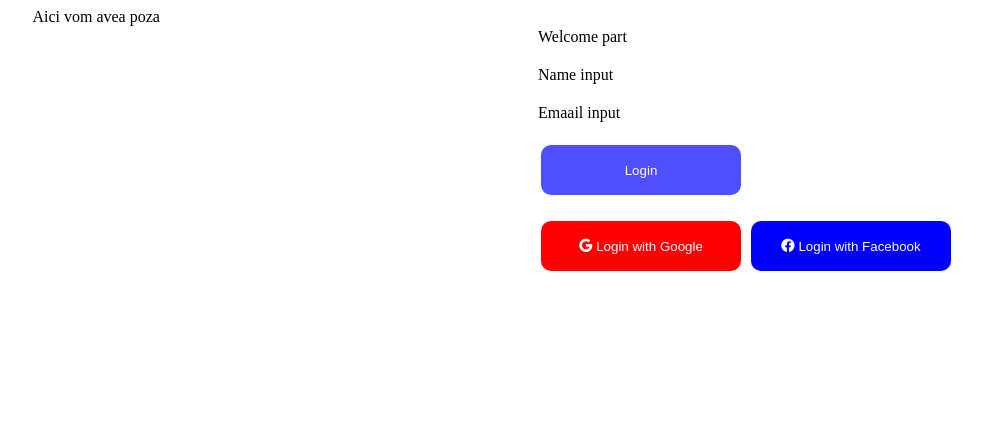
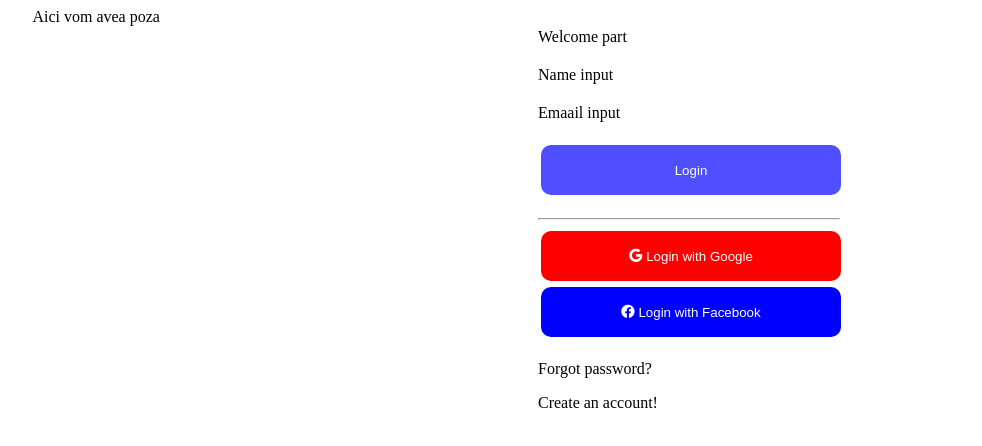
Before and after one commit to RolandSzB/ProjectCurs3, a plain HTML site: page index.html in a window 1280 px wide. Shown: the whole page, without its empty margins (102-1084 px from the left). Drawn offline with nearby package versions, Linux system fonts and the light colour scheme.

Commit message:
buttons modified, added vertical line

```diff
--- a/index.html
+++ b/index.html
@@ -10,7 +10,7 @@
         .buton {
         border: 0px;
         border-radius: 10px;
-        width: 200px;
+        width: 300px;
         height: 50px;
         margin: 3px;
         text-align: center;
@@ -21,9 +21,6 @@
             justify-content: center;
         }
         .info {
-            width: 40%;
-        }
-        .form {
             width: 40%;
         }
         .space {
@@ -45,7 +42,7 @@
             <div class="info">
                 Aici vom avea poza
             </div>
-            <div class="form">
+            <div class="info">
                <div class="space">
                 Welcome part
                 </div>
@@ -55,12 +52,17 @@
                 <div class="space">
                 Emaail input
                 </div>
-                <div class="space">
+                <div class="space info">
                     <button class="buton login">Login</button>
                  </div>
-                 <div class="space">
-                    <button class="buton google"><i class="bi bi-google"></i>   Login with Google</button>
-                    <button class="buton facebook"><i class="bi bi-facebook"></i>   Login with Facebook</button>
+                 <div class="space info">
+                    <hr width="300px">
+                    <button class="buton google"><i class="bi bi-google"></i>    Login with Google</button>
+                    <button class="buton facebook"><i class="bi bi-facebook"></i>    Login with Facebook</button>
+                 </div>
+                 <div>
+                    <p> Forgot password?</p>
+                    <p> Create an account!</p>
                  </div>
             </div>
         </div>
```
